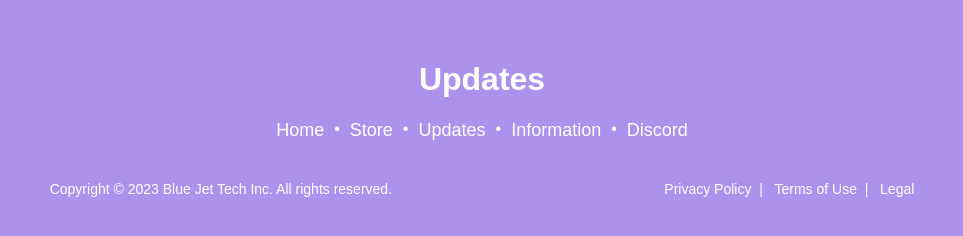
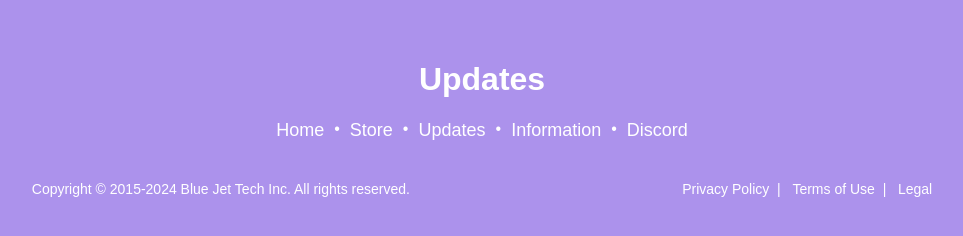
Before and after one commit to MochiGames/MineLync, a plain HTML site: page updates.html in a window 1280 px wide. Shown: the whole page, without its empty margins (158-1121 px from the left). Drawn offline with Linux system fonts and the light colour scheme; a web font is replaced by a local one.

Commit message:
Update updates.html

```diff
--- a/updates.html
+++ b/updates.html
@@ -101,7 +101,7 @@
     <!-- Your content goes here -->
 
     <div id="copyright">
-         <a style="text-decoration: none;" href="https://bluejettech.com">Copyright © 2023 Blue Jet Tech Inc. All rights reserved. &nbsp;&nbsp&nbsp;&nbsp;&nbsp&nbsp;&nbsp&nbsp;&nbsp;&nbsp&nbsp;&nbsp&nbsp;&nbsp&nbsp;&nbsp&nbsp;&nbsp&nbsp&nbsp;&nbsp;&nbsp&nbsp;&nbsp&nbsp;&nbsp&nbsp;&nbsp&nbsp;&nbsp&nbsp;&nbsp&nbsp;&nbsp&nbsp;&nbsp&nbsp&nbsp;&nbsp&nbsp;&nbsp&nbsp;&nbsp&nbsp;&nbsp&nbsp;&nbsp&nbsp;&nbsp&nbsp;&nbsp&nbsp;&nbsp&nbsp;&nbsp&nbsp;&nbsp&nbsp;&nbsp&nbsp;&nbsp&nbsp;&nbsp&nbsp;&nbsp&nbsp&nbsp;&nbsp; Privacy Policy&nbsp;&nbsp|&nbsp;&nbsp;&nbspTerms of Use&nbsp;&nbsp;|&nbsp;&nbsp;&nbspLegal</a>
+         <a style="text-decoration: none;" href="https://bluejettech.com">Copyright © 2015-2024 Blue Jet Tech Inc. All rights reserved. &nbsp;&nbsp&nbsp;&nbsp;&nbsp&nbsp;&nbsp&nbsp;&nbsp;&nbsp&nbsp;&nbsp&nbsp;&nbsp&nbsp;&nbsp&nbsp;&nbsp&nbsp&nbsp;&nbsp;&nbsp&nbsp;&nbsp&nbsp;&nbsp&nbsp;&nbsp&nbsp;&nbsp&nbsp;&nbsp&nbsp;&nbsp&nbsp;&nbsp&nbsp&nbsp;&nbsp&nbsp;&nbsp&nbsp;&nbsp&nbsp;&nbsp&nbsp;&nbsp&nbsp;&nbsp&nbsp;&nbsp&nbsp;&nbsp&nbsp;&nbsp&nbsp;&nbsp&nbsp;&nbsp&nbsp;&nbsp&nbsp;&nbsp&nbsp;&nbsp&nbsp&nbsp;&nbsp; Privacy Policy&nbsp;&nbsp|&nbsp;&nbsp;&nbspTerms of Use&nbsp;&nbsp;|&nbsp;&nbsp;&nbspLegal</a>
 
 
     </div>
```
